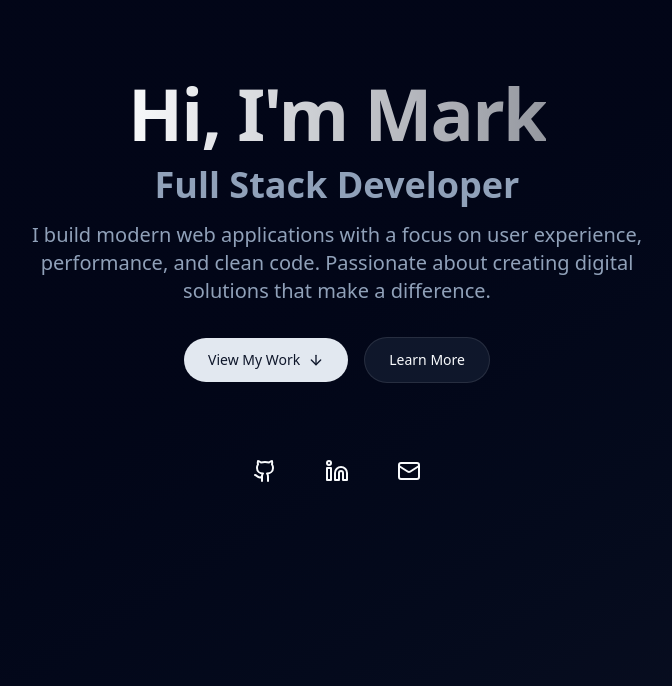
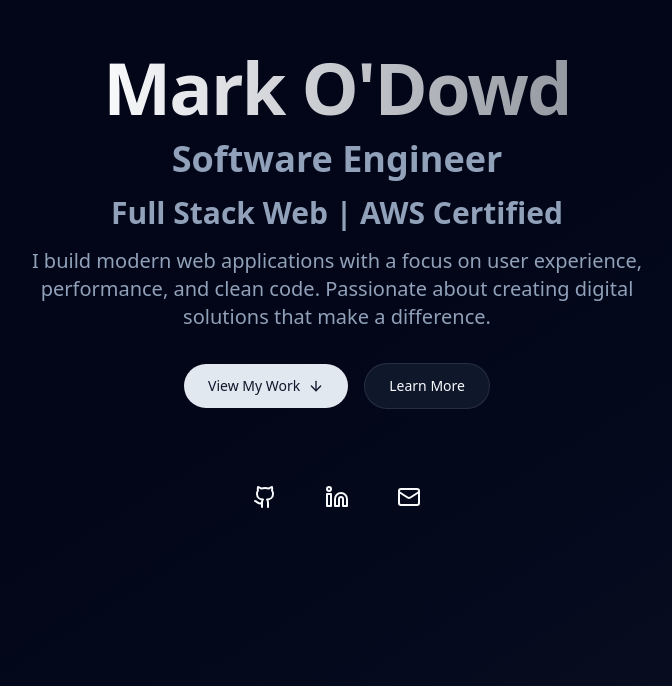
Before and after one commit to markodowd/markodowd-portfolio, a Next.js app: page / in a window 1280 px wide. Shown: the part 114-800 px from the top of the page, without its empty margins (303-975 px from the left). Built offline with nearby package versions, Linux system fonts and the light colour scheme.

Commit message:
feat: mouse animation

```diff
--- a/app/layout.tsx
+++ b/app/layout.tsx
@@ -13,8 +13,8 @@ const geistMono = Geist_Mono({
 });
 
 export const metadata: Metadata = {
-  title: "Create Next App",
-  description: "Generated by create next app",
+  title: "Mark O'Dowd",
+  description: "Full Stack Web | AWS Certified",
 };
 
 export default function RootLayout({
--- a/components/About.tsx
+++ b/components/About.tsx
@@ -1,6 +1,10 @@
+"use client";
+
 import { Code, Database, Globe, Smartphone } from "lucide-react";
+import { useMousePosition } from "@/hooks/use-mouse-position";
 
 export default function About() {
+  const { mousePosition, ref } = useMousePosition();
   const skills = [
     {
       icon: Code,
@@ -30,10 +34,18 @@ export default function About() {
 
   return (
     <section
+      ref={ref}
       id="about"
-      className="bg-gradient-to-b from-background via-background to-muted/30 px-4 py-20 sm:px-6 lg:px-8"
+      className="relative bg-gradient-to-b from-background via-background to-muted/30 px-4 py-20 sm:px-6 lg:px-8 overflow-hidden"
     >
-      <div className="mx-auto max-w-6xl">
+      <div
+        className="pointer-events-none absolute inset-0 opacity-0 transition-opacity duration-500"
+        style={{
+          background: `radial-gradient(600px circle at ${mousePosition.x}px ${mousePosition.y}px, oklch(0.5 0.15 265 / 0.15), transparent 40%)`,
+          opacity: mousePosition.x > 0 && mousePosition.y > 0 ? 1 : 0,
+        }}
+      />
+      <div className="relative mx-auto max-w-6xl z-10">
         <div className="mb-16 text-center">
           <h2 className="mb-4 text-4xl font-bold tracking-tight sm:text-5xl">
             About Me
--- a/components/Certificates.tsx
+++ b/components/Certificates.tsx
@@ -1,4 +1,7 @@
+"use client";
+
 import { Award, Calendar } from "lucide-react";
+import { useMousePosition } from "@/hooks/use-mouse-position";
 
 interface Certificate {
   title: string;
@@ -40,12 +43,22 @@ const certificates: Certificate[] = [
 ];
 
 export default function Certificates() {
+  const { mousePosition, ref } = useMousePosition();
+
   return (
     <section
+      ref={ref}
       id="certificates"
-      className="bg-gradient-to-b from-background via-background to-muted/20 px-4 py-20 sm:px-6 lg:px-8"
+      className="relative bg-gradient-to-b from-background via-background to-muted/20 px-4 py-20 sm:px-6 lg:px-8 overflow-hidden"
     >
-      <div className="mx-auto max-w-6xl">
+      <div
+        className="pointer-events-none absolute inset-0 opacity-0 transition-opacity duration-500"
+        style={{
+          background: `radial-gradient(600px circle at ${mousePosition.x}px ${mousePosition.y}px, oklch(0.5 0.15 265 / 0.15), transparent 40%)`,
+          opacity: mousePosition.x > 0 && mousePosition.y > 0 ? 1 : 0,
+        }}
+      />
+      <div className="relative mx-auto max-w-6xl z-10">
         <div className="mb-16 text-center">
           <h2 className="mb-4 text-4xl font-bold tracking-tight sm:text-5xl">
             Certifications
--- a/components/ContactForm.tsx
+++ b/components/ContactForm.tsx
@@ -6,8 +6,10 @@ import { Textarea } from "@/components/ui/textarea";
 import { Button } from "@/components/ui/button";
 import { Label } from "@/components/ui/label";
 import { Mail, Send } from "lucide-react";
+import { useMousePosition } from "@/hooks/use-mouse-position";
 
 export default function ContactForm() {
+  const { mousePosition, ref } = useMousePosition();
   const [formData, setFormData] = useState({
     name: "",
     email: "",
@@ -44,10 +46,18 @@ export default function ContactForm() {
 
   return (
     <section
+      ref={ref}
       id="contact"
-      className="bg-gradient-to-b from-background via-muted/20 to-background px-4 py-20 sm:px-6 lg:px-8"
+      className="relative bg-gradient-to-b from-background via-muted/20 to-background px-4 py-20 sm:px-6 lg:px-8 overflow-hidden"
     >
-      <div className="mx-auto max-w-2xl">
+      <div
+        className="pointer-events-none absolute inset-0 opacity-0 transition-opacity duration-500"
+        style={{
+          background: `radial-gradient(600px circle at ${mousePosition.x}px ${mousePosition.y}px, oklch(0.5 0.15 265 / 0.15), transparent 40%)`,
+          opacity: mousePosition.x > 0 && mousePosition.y > 0 ? 1 : 0,
+        }}
+      />
+      <div className="relative mx-auto max-w-2xl z-10">
         <div className="mb-16 text-center">
           <h2 className="mb-4 text-4xl font-bold tracking-tight sm:text-5xl">
             Get In Touch
--- a/components/Hero.tsx
+++ b/components/Hero.tsx
@@ -1,22 +1,38 @@
+"use client";
+
 import Link from "next/link";
 import { ArrowDown, Github, Linkedin, Mail } from "lucide-react";
+import { useMousePosition } from "@/hooks/use-mouse-position";
 
 export default function Hero() {
+  const { mousePosition, ref } = useMousePosition();
+
   return (
     <section
+      ref={ref}
       id="hero"
-      className="flex min-h-screen flex-col items-center justify-center bg-gradient-to-br from-background via-background to-primary/5 px-4 py-20 text-center"
+      className="relative flex min-h-screen flex-col items-center justify-center bg-gradient-to-br from-background via-background to-primary/5 px-4 py-20 text-center overflow-hidden"
     >
-      <div className="max-w-4xl space-y-8">
+      <div
+        className="pointer-events-none absolute inset-0 opacity-0 transition-opacity duration-500"
+        style={{
+          background: `radial-gradient(600px circle at ${mousePosition.x}px ${mousePosition.y}px, oklch(0.5 0.15 265 / 0.2), transparent 40%)`,
+          opacity: mousePosition.x > 0 && mousePosition.y > 0 ? 1 : 0,
+        }}
+      />
+      <div className="relative max-w-4xl space-y-8 z-10">
         <div className="space-y-4">
           <h1 className="text-5xl font-bold tracking-tight sm:text-6xl md:text-7xl">
             <span className="bg-gradient-to-r from-foreground to-foreground/60 bg-clip-text text-transparent">
-              Hi, I&apos;m Mark
+              Mark O'Dowd
             </span>
           </h1>
-          <h2 className="text-2xl font-semibold text-muted-foreground sm:text-3xl md:text-4xl">
-            Full Stack Developer
+          <h2 className="text-4xl font-semibold text-muted-foreground sm:text-3xl md:text-4xl">
+            Software Engineer
           </h2>
+          <h3 className="text-2xl font-semibold text-muted-foreground sm:text-2xl md:text-3xl">
+            Full Stack Web | AWS Certified
+          </h3>
           <p className="mx-auto max-w-2xl text-lg text-muted-foreground sm:text-xl">
             I build modern web applications with a focus on user experience,
             performance, and clean code. Passionate about creating digital
--- a/components/Hobbies.tsx
+++ b/components/Hobbies.tsx
@@ -1,4 +1,7 @@
+"use client";
+
 import { Heart, Music, BookOpen, Camera, Code2, Gamepad2 } from "lucide-react";
+import { useMousePosition } from "@/hooks/use-mouse-position";
 
 interface Hobby {
   name: string;
@@ -40,12 +43,22 @@ const hobbies: Hobby[] = [
 ];
 
 export default function Hobbies() {
+  const { mousePosition, ref } = useMousePosition();
+
   return (
     <section
+      ref={ref}
       id="hobbies"
-      className="bg-gradient-to-br from-primary/10 via-muted/50 to-muted/40 px-4 py-20 sm:px-6 lg:px-8"
+      className="relative bg-gradient-to-br from-primary/10 via-muted/50 to-muted/40 px-4 py-20 sm:px-6 lg:px-8 overflow-hidden"
     >
-      <div className="mx-auto max-w-6xl">
+      <div
+        className="pointer-events-none absolute inset-0 opacity-0 transition-opacity duration-500"
+        style={{
+          background: `radial-gradient(600px circle at ${mousePosition.x}px ${mousePosition.y}px, oklch(0.5 0.15 265 / 0.2), transparent 40%)`,
+          opacity: mousePosition.x > 0 && mousePosition.y > 0 ? 1 : 0,
+        }}
+      />
+      <div className="relative mx-auto max-w-6xl z-10">
         <div className="mb-16 text-center">
           <h2 className="mb-4 text-4xl font-bold tracking-tight sm:text-5xl">
             Hobbies & Interests
--- a/components/Projects.tsx
+++ b/components/Projects.tsx
@@ -1,5 +1,8 @@
+"use client";
+
 import { ExternalLink, Github } from "lucide-react";
 import Link from "next/link";
+import { useMousePosition } from "@/hooks/use-mouse-position";
 
 interface Project {
   title: string;
@@ -46,12 +49,22 @@ const projects: Project[] = [
 ];
 
 export default function Projects() {
+  const { mousePosition, ref } = useMousePosition();
+
   return (
     <section
+      ref={ref}
       id="projects"
-      className="bg-gradient-to-br from-muted/50 via-muted/40 to-primary/10 px-4 py-20 sm:px-6 lg:px-8"
+      className="relative bg-gradient-to-br from-muted/50 via-muted/40 to-primary/10 px-4 py-20 sm:px-6 lg:px-8 overflow-hidden"
     >
-      <div className="mx-auto max-w-6xl">
+      <div
+        className="pointer-events-none absolute inset-0 opacity-0 transition-opacity duration-500"
+        style={{
+          background: `radial-gradient(600px circle at ${mousePosition.x}px ${mousePosition.y}px, oklch(0.5 0.15 265 / 0.2), transparent 40%)`,
+          opacity: mousePosition.x > 0 && mousePosition.y > 0 ? 1 : 0,
+        }}
+      />
+      <div className="relative mx-auto max-w-6xl z-10">
         <div className="mb-16 text-center">
           <h2 className="mb-4 text-4xl font-bold tracking-tight sm:text-5xl">
             Featured Projects
--- /dev/null
+++ b/hooks/use-mouse-position.ts
@@ -0,0 +1,41 @@
+"use client";
+
+import { useState, useEffect, useRef, RefObject } from "react";
+
+interface MousePosition {
+  x: number;
+  y: number;
+}
+
+export function useMousePosition<T extends HTMLElement = HTMLElement>() {
+  const [mousePosition, setMousePosition] = useState<MousePosition>({ x: 0, y: 0 });
+  const ref = useRef<T>(null);
+
+  useEffect(() => {
+    const handleMouseMove = (e: MouseEvent) => {
+      if (ref.current) {
+        const rect = ref.current.getBoundingClientRect();
+        setMousePosition({
+          x: e.clientX - rect.left,
+          y: e.clientY - rect.top,
+        });
+      }
+    };
+
+    const handleMouseLeave = () => {
+      setMousePosition({ x: 0, y: 0 });
+    };
+
+    const element = ref.current;
+    if (element) {
+      element.addEventListener("mousemove", handleMouseMove);
+      element.addEventListener("mouseleave", handleMouseLeave);
+      return () => {
+        element.removeEventListener("mousemove", handleMouseMove);
+        element.removeEventListener("mouseleave", handleMouseLeave);
+      };
+    }
+  }, []);
+
+  return { mousePosition, ref: ref as RefObject<T> };
+}
```
